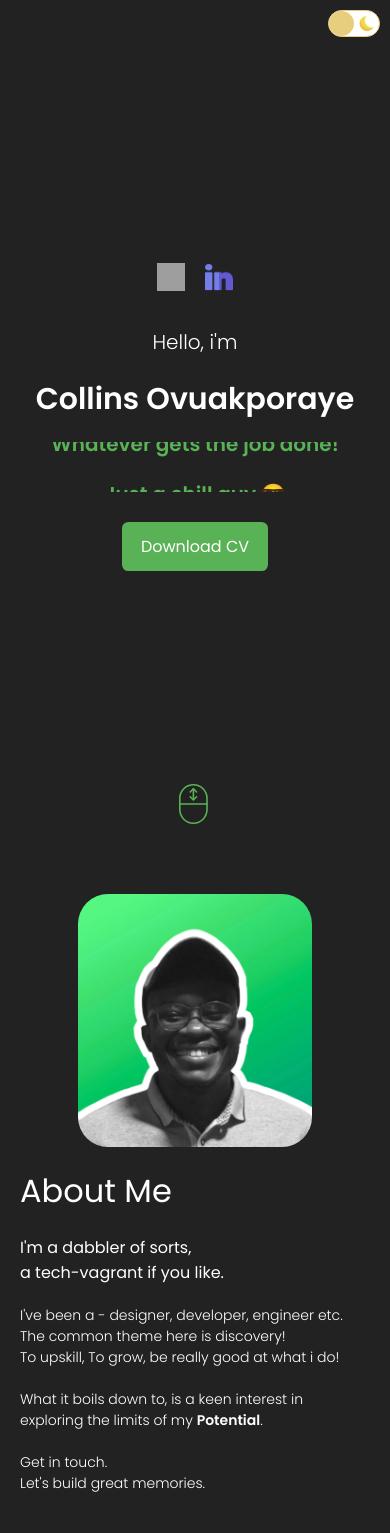
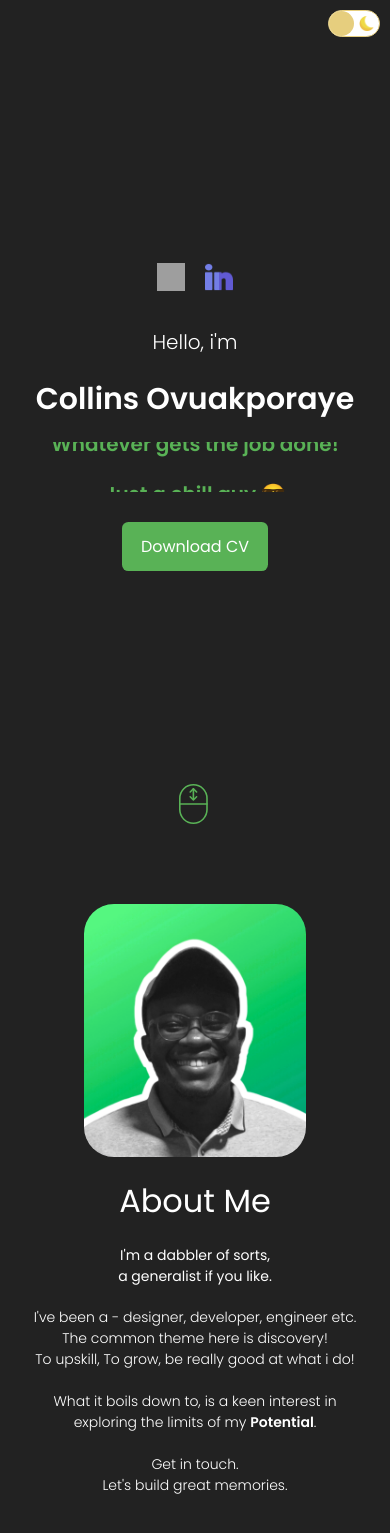
Before and after one commit to Codexgrey/Portfolio, a React (Create React App) app: page / in a window 390 px wide. Shown: the top 1533 px of the page. Built offline with nearby package versions, Linux system fonts and the light colour scheme; grey boxes are pictures that could not be loaded.

Commit message:
fix: cleaned up about me

```diff
--- a/src/components/about/About.jsx
+++ b/src/components/about/About.jsx
@@ -18,7 +18,7 @@ const About = () => {
         <div className="a-right">
             <h1 className="a-title">About Me</h1>
             <p className="a-sub">
-                I'm a dabbler of sorts, <br /> a tech-vagrant if you like.
+                I'm a dabbler of sorts, <br /> a generalist if you like.
             </p>
 
             <div className="a-desc">
--- a/src/components/about/about.css
+++ b/src/components/about/about.css
@@ -120,6 +120,7 @@
         flex-direction: column;
         text-align: left;
         margin-top: 50px;
+        padding: 10px;
     }
 
     .a-left {
@@ -134,7 +135,12 @@
         display: none;
     }
 
-    .a-desc {
+    .a-desc, .a-sub, .a-title {
+        justify-content: center;
+        text-align: center;
+    }
+
+    .a-desc, .a-sub {
         font-size: 14px;
     }
 
--- a/src/components/designList/designList.css
+++ b/src/components/designList/designList.css
@@ -28,6 +28,7 @@
 
 @media screen and (max-width: 480px) {
     .dl {
+      margin-top: 50px;
       padding: 10px;
     }
 
--- a/src/components/devList/devList.css
+++ b/src/components/devList/devList.css
@@ -28,6 +28,7 @@
 
 @media screen and (max-width: 480px) {
     .dv {
+      margin-top: 50px;
       padding: 10px;
     }
 
```
